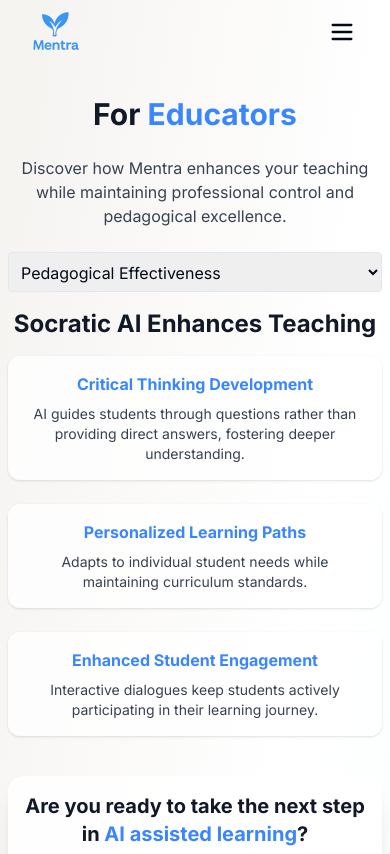
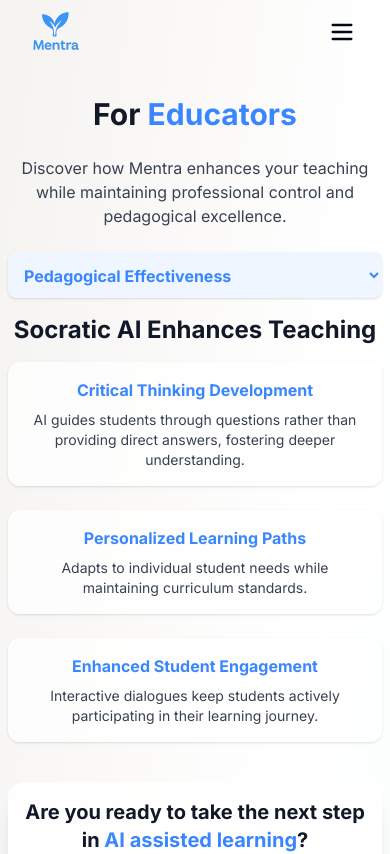
Before and after one commit to eak-mentraAI/Mentra-Website, a React (Vite) app: page /educators in a window 390 px wide. Shown: the top 854 px of the page. Built offline with nearby package versions, Linux system fonts and the light colour scheme.

Commit message:
Style mobile dropdown selector: light blue background, dark blue bold text, rounded corners

```diff
--- a/src/pages/Educators.tsx
+++ b/src/pages/Educators.tsx
@@ -144,13 +144,15 @@ export default function Educators() {
         <section className="w-full max-w-4xl mx-auto mb-10 sm:mb-12">
           {/* Mobile Dropdown Selector */}
           <select
-            className="block w-full rounded border p-2 mb-4 sm:hidden"
+            className="block w-full rounded-lg border-none p-3 mb-4 sm:hidden bg-blue-50 text-mentra-blue font-bold text-base focus:ring-2 focus:ring-mentra-blue focus:outline-none shadow"
             value={selectedTab}
             onChange={e => setSelectedTab(e.target.value)}
             aria-label="Select section"
           >
             {tabData.map(tab => (
-              <option key={tab.label} value={tab.label}>{tab.label}</option>
+              <option key={tab.label} value={tab.label} className="font-bold text-mentra-blue bg-white">
+                {tab.label}
+              </option>
             ))}
           </select>
           {/* Desktop Tabs */}
```
